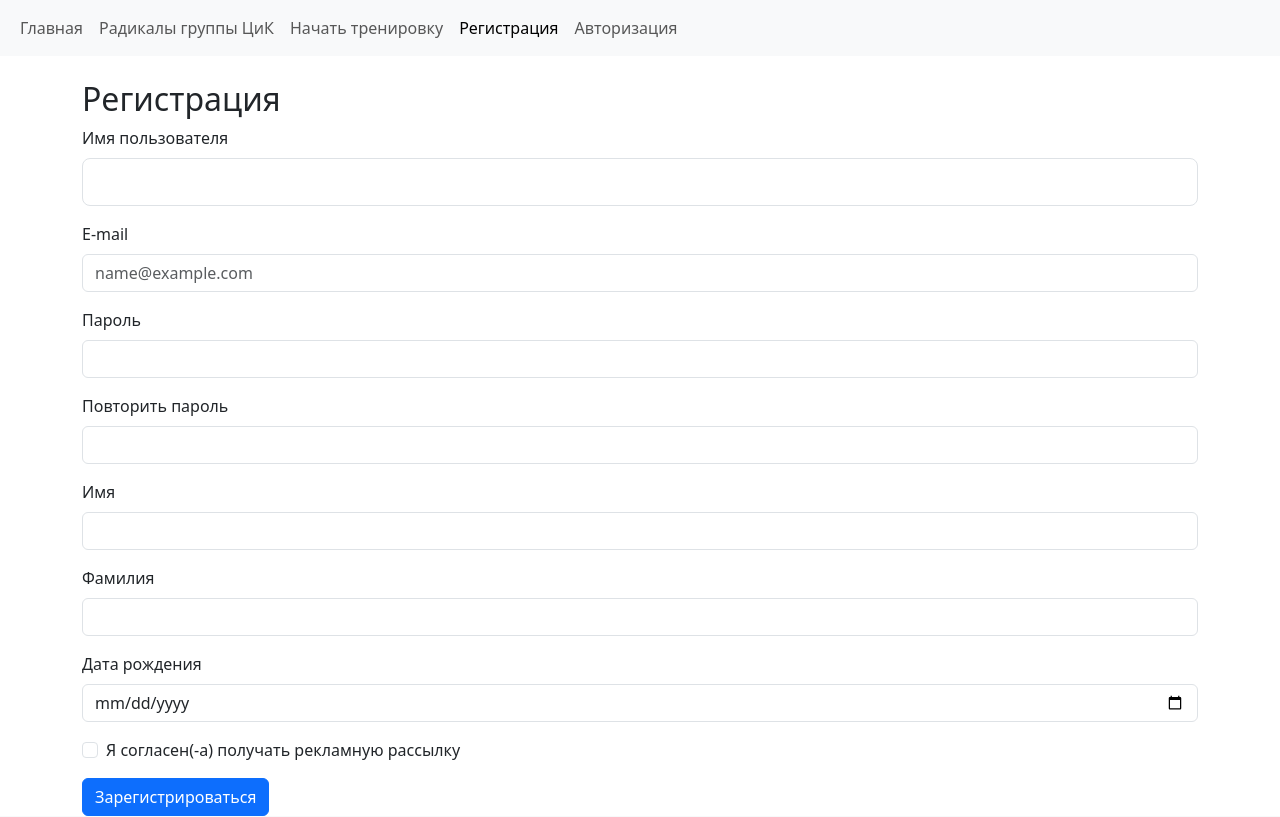
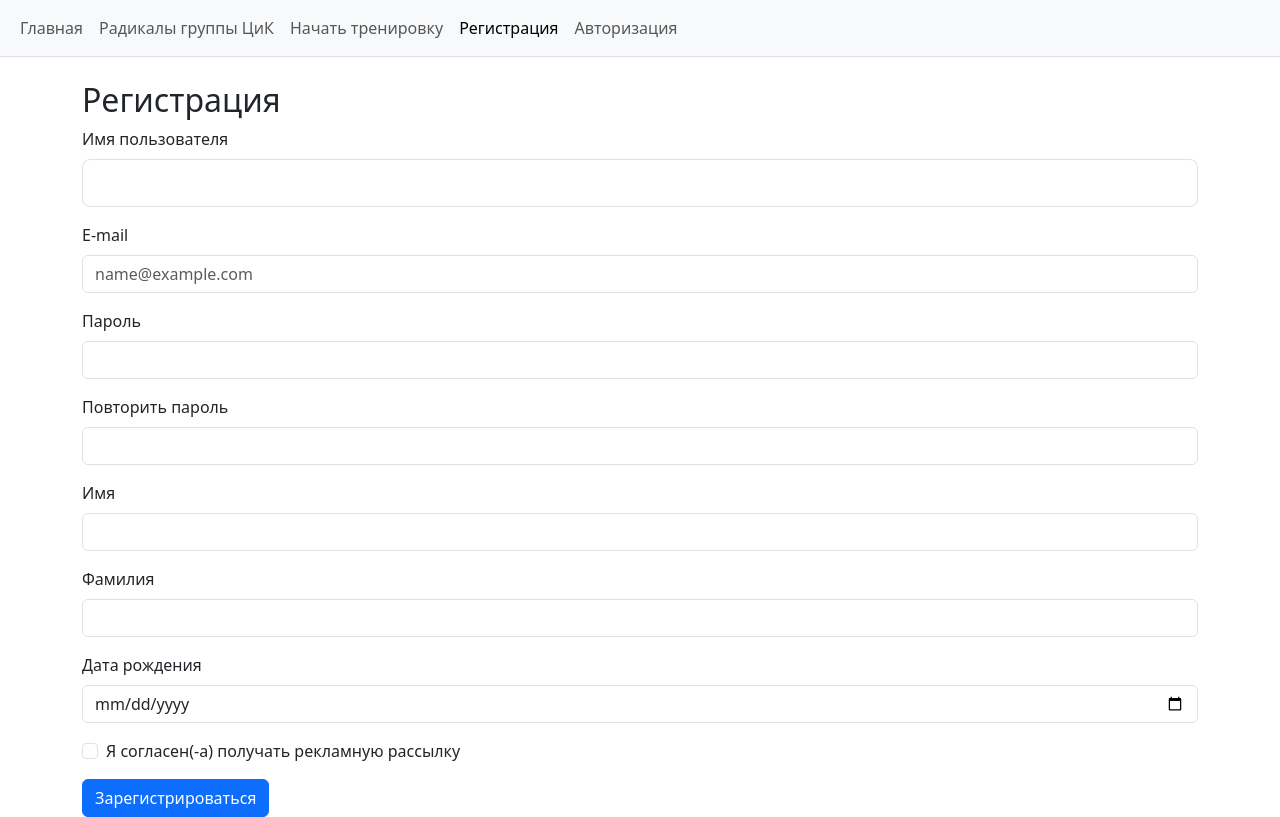
Before and after one commit to tsvetkovdm/hieroglyphic-trainer, a Flask app: page /auth/register in a window 1280 px wide. Run offline with Flask 3, Linux system fonts and the light colour scheme; some libraries are stand-ins or nearby versions.

Commit message:
feat: add border-bottom to navbar

```diff
--- a/app/templates/base.html
+++ b/app/templates/base.html
@@ -12,7 +12,7 @@
     <title>{{ title if title else 'Добро пожаловать' }}</title>
 </head>
 <body>
-    <nav class="navbar navbar-expand-lg navbar-light bg-light">
+    <nav class="navbar navbar-expand-lg navbar-light bg-light border-bottom">
         <div class="container-fluid">
             <ul class="navbar-nav">
                 <li class="nav-item">{{ render_nav_item('main.index', 'Главная') }}</li>
```
